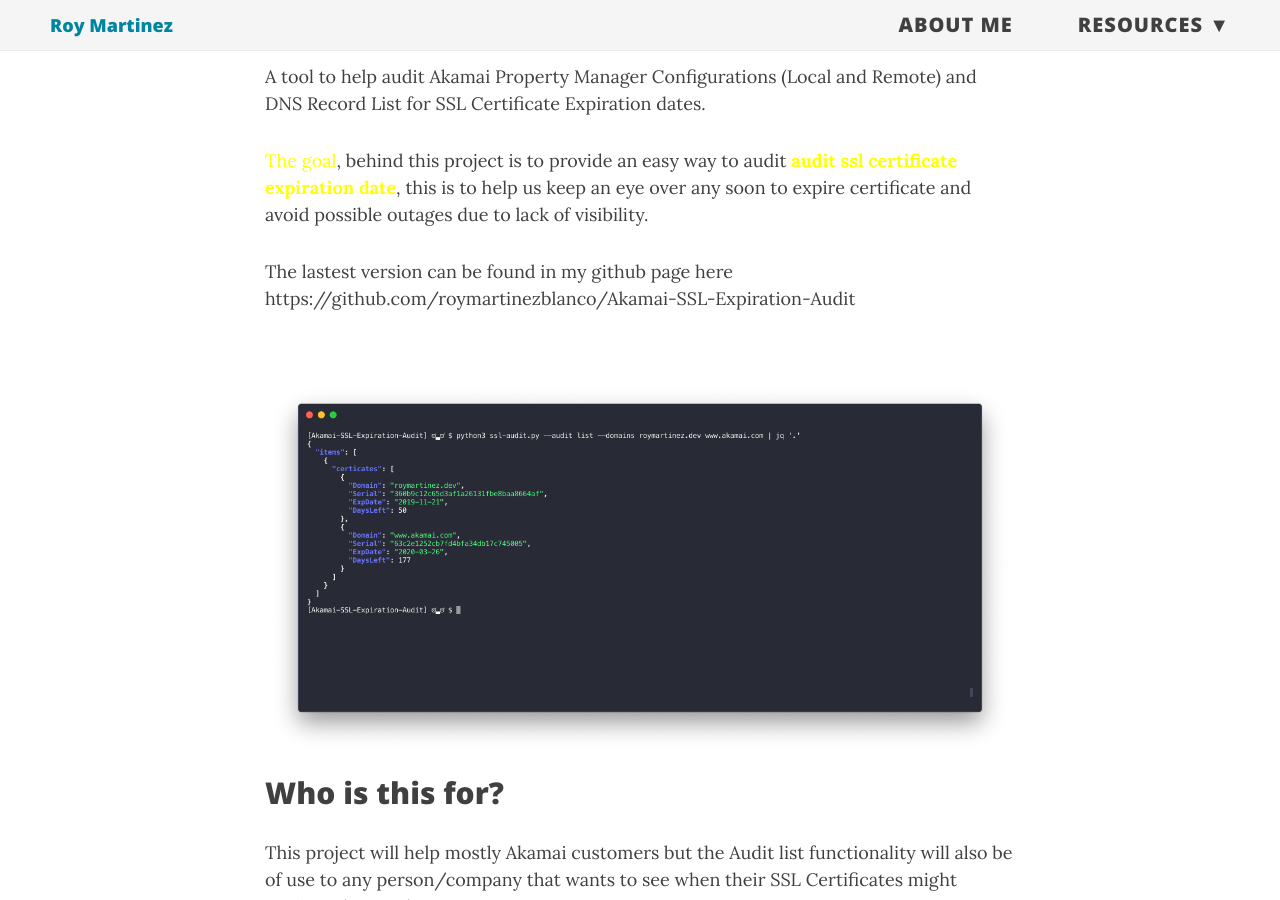
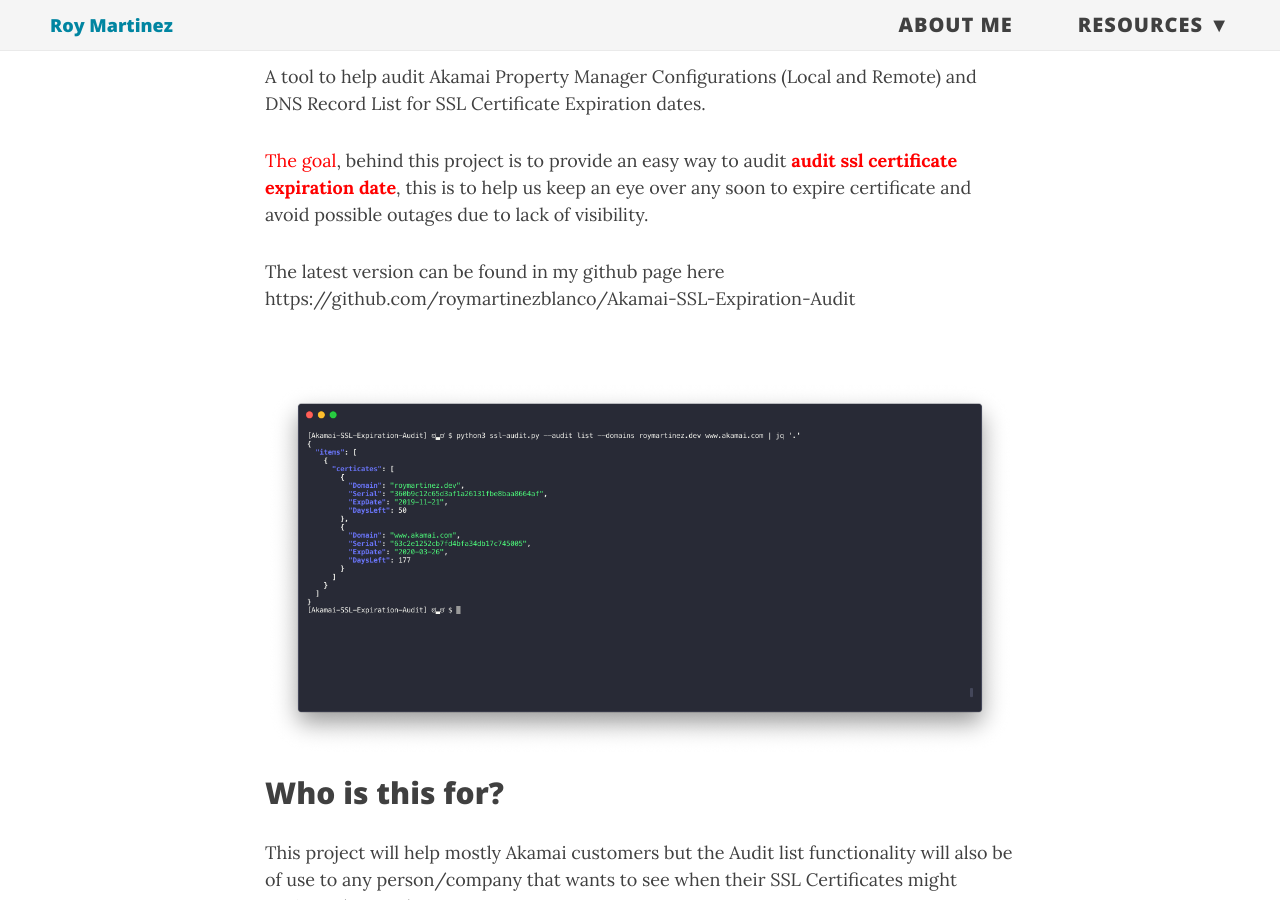
Before and after one commit to roymartinezblanco/roymartinez.dev, a Jekyll site: the page built from _posts/2019-10-1-ssl-certificate-expiration.md, in a window 1280 px wide and 900 px high, scrolled down 592 px. Built offline with Jekyll 4.4.1, drawn with Linux system fonts in a browser that asks for light colours; nearby versions of some CDN libraries.

Commit message:
Updated POST

```diff
--- a/_posts/2019-10-1-ssl-certificate-expiration.md
+++ b/_posts/2019-10-1-ssl-certificate-expiration.md
@@ -3,15 +3,15 @@ layout: post
 title: SSL Certificate Expiration Audit
 tags: [python, Property Manager, Automation, Akamai]
 image: /img/posts/201910/python.png
-bigimg: /img/posts/201910/ssl-audit.jpg
+bigimg: /img/posts/201910/audit-banner.jpg
 ---
 
 ## What is this?
 A tool to help audit Akamai Property Manager Configurations (Local and Remote) and DNS Record List for SSL Certificate Expiration dates.
 
-<span style="color:yellow">The goal</span>, behind this project is to provide an easy way to audit  <span style="color:yellow">**audit ssl certificate expiration date**</span>, this is to help us keep an eye over any soon to expire certificate and avoid possible outages due to lack of visibility.
+<span style="color:red">The goal</span>, behind this project is to provide an easy way to audit  <span style="color:red">**audit ssl certificate expiration date**</span>, this is to help us keep an eye over any soon to expire certificate and avoid possible outages due to lack of visibility.
 
-The lastest version can be found in my github page here https://github.com/roymartinezblanco/Akamai-SSL-Expiration-Audit
+The latest version can be found in my github page here https://github.com/roymartinezblanco/Akamai-SSL-Expiration-Audit
 
 <h1 align="center">
   <br>
```
Also changed, not shown: other parts of _posts/2019-10-1-ssl-certificate-expiration.md (+0 -2 lines).
